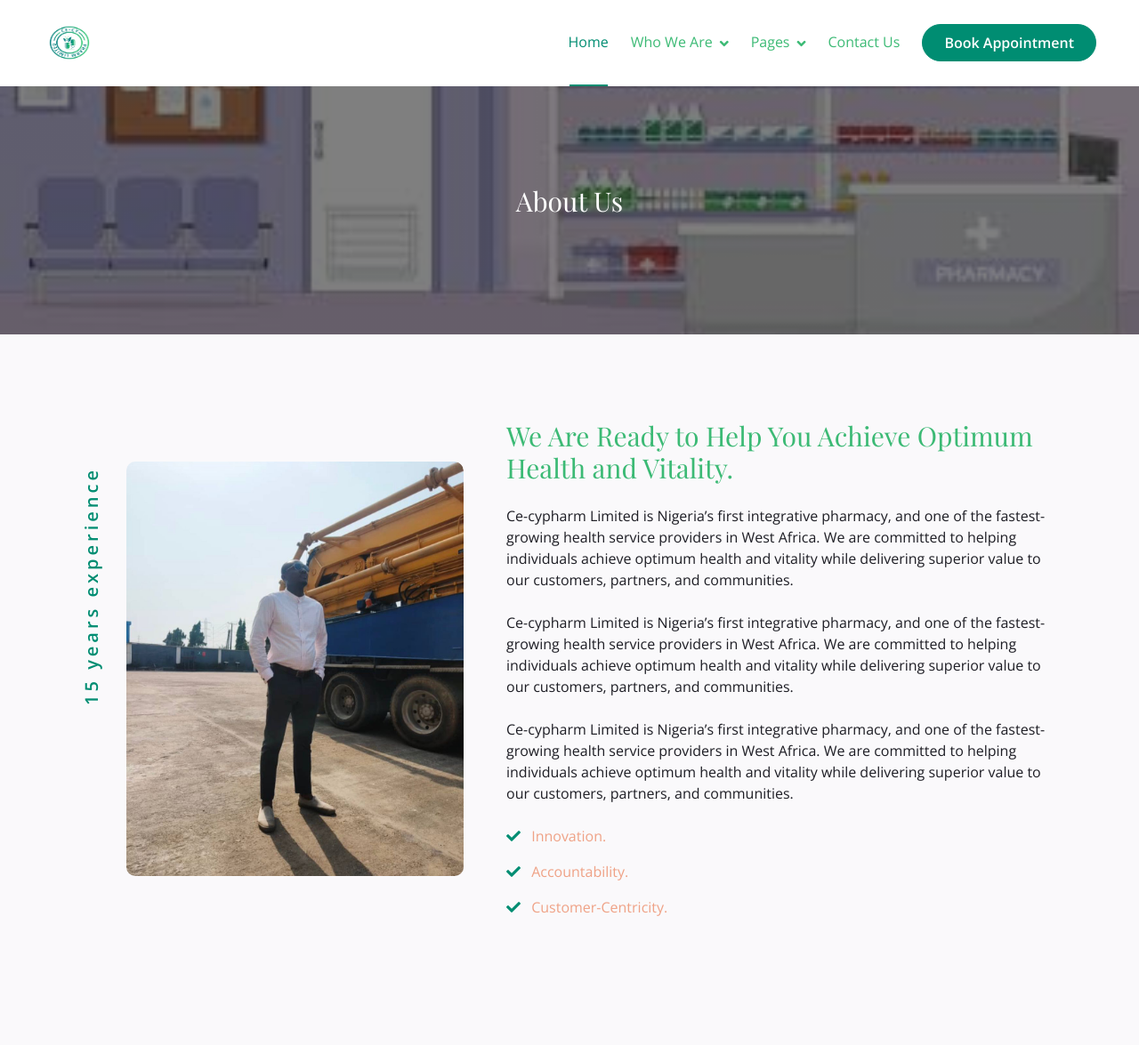
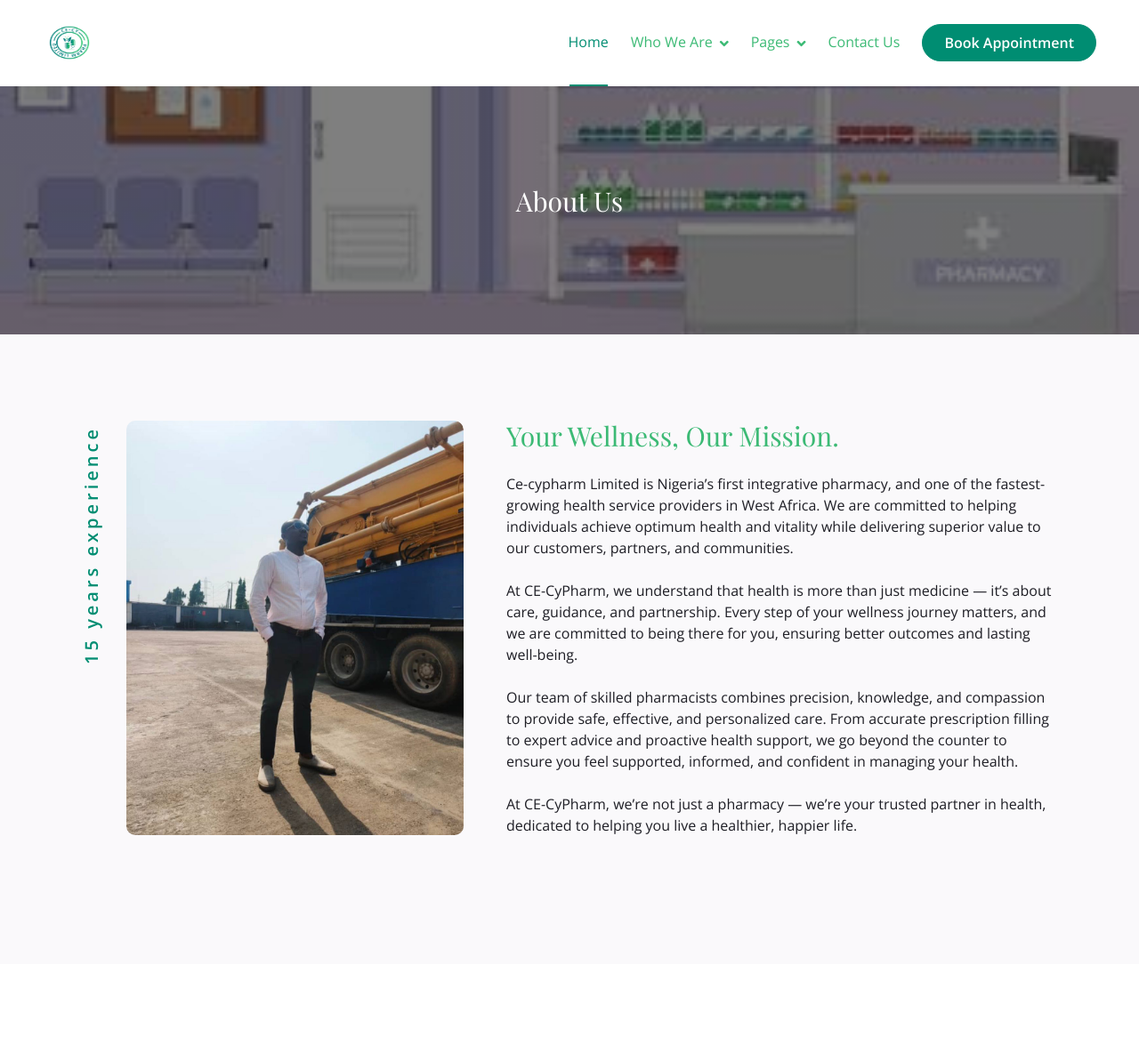
Before and after one commit to godwinumosen/cecy, a Django app: page /about/ in a window 1280 px wide. Shown: the top 1175 px of the page at 89% size. Run offline with Django 5.2, Linux system fonts and the light colour scheme; some libraries are stand-ins or nearby versions.

Commit message:
Admin model

```diff
--- a/templates/ce_cypharm/about.html
+++ b/templates/ce_cypharm/about.html
@@ -25,21 +25,16 @@
                     </div>
                     <div class="col-lg-7 wow fadeInRight" data-wow-delay="0.4s">
                         <div class="section-title text-start mb-5">
-                            <h1 class="display-3 mb-4">We Are Ready to Help You Achieve Optimum Health and Vitality.</h1>
+                            <h1 class="display-3 mb-4">Your Wellness, Our Mission.</h1>
                             <p class="mb-4">  Ce-cypharm Limited is Nigeria’s first integrative pharmacy, and one of the fastest-growing health service providers in West Africa.
                                                 We are committed to helping individuals achieve optimum health and vitality while delivering superior value to our customers, partners, and communities.</p>
 
-                            <p class="mb-4">  Ce-cypharm Limited is Nigeria’s first integrative pharmacy, and one of the fastest-growing health service providers in West Africa.
-                                                We are committed to helping individuals achieve optimum health and vitality while delivering superior value to our customers, partners, and communities.</p>
+                            <p class="mb-4"> At CE-CyPharm, we understand that health is more than just medicine — it’s about care, guidance, and partnership. Every step of your wellness journey matters,
+                                and we are committed to being there for you, ensuring better outcomes and lasting well-being.</p>
 
-                            <p class="mb-4">  Ce-cypharm Limited is Nigeria’s first integrative pharmacy, and one of the fastest-growing health service providers in West Africa.
-                                                We are committed to helping individuals achieve optimum health and vitality while delivering superior value to our customers, partners, and communities.</p>
-                            <div class="mb-4">
-                                <p class="text-secondary"><i class="fa fa-check text-primary me-2"></i> Innovation.</p>
-                                <p class="text-secondary"><i class="fa fa-check text-primary me-2"></i> Accountability.</p>
-                                <p class="text-secondary"><i class="fa fa-check text-primary me-2"></i> Customer-Centricity.</p>
-                            </div>
-
+                            <p class="mb-4"> Our team of skilled pharmacists combines precision, knowledge, and compassion to provide safe,
+                                effective, and personalized care. From accurate prescription filling to expert advice and proactive health support, we go beyond the counter to ensure you feel supported, informed, and confident in managing your health.
+                            <br><br>At CE-CyPharm, we’re not just a pharmacy — we’re your trusted partner in health, dedicated to helping you live a healthier, happier life.</p>
                         </div>
                     </div>
                 </div>
```
Also changed, not shown: templates/ce_cypharm/home.html (+9 -4 lines), db.sqlite3, media/ first_image/11.jpeg (deleted), media/ first_image/4.jpeg (deleted), media/ first_image/download_L3zsu31.jpg (deleted), media/ first_image/gett.jpg (added), media/ first_image/gettyim.jpg (added), media/ first_image/images2_RugwzrC.jpg (deleted), media/ first_image/medicine.jpg (added), media/ first_image/online.jpg (added).
